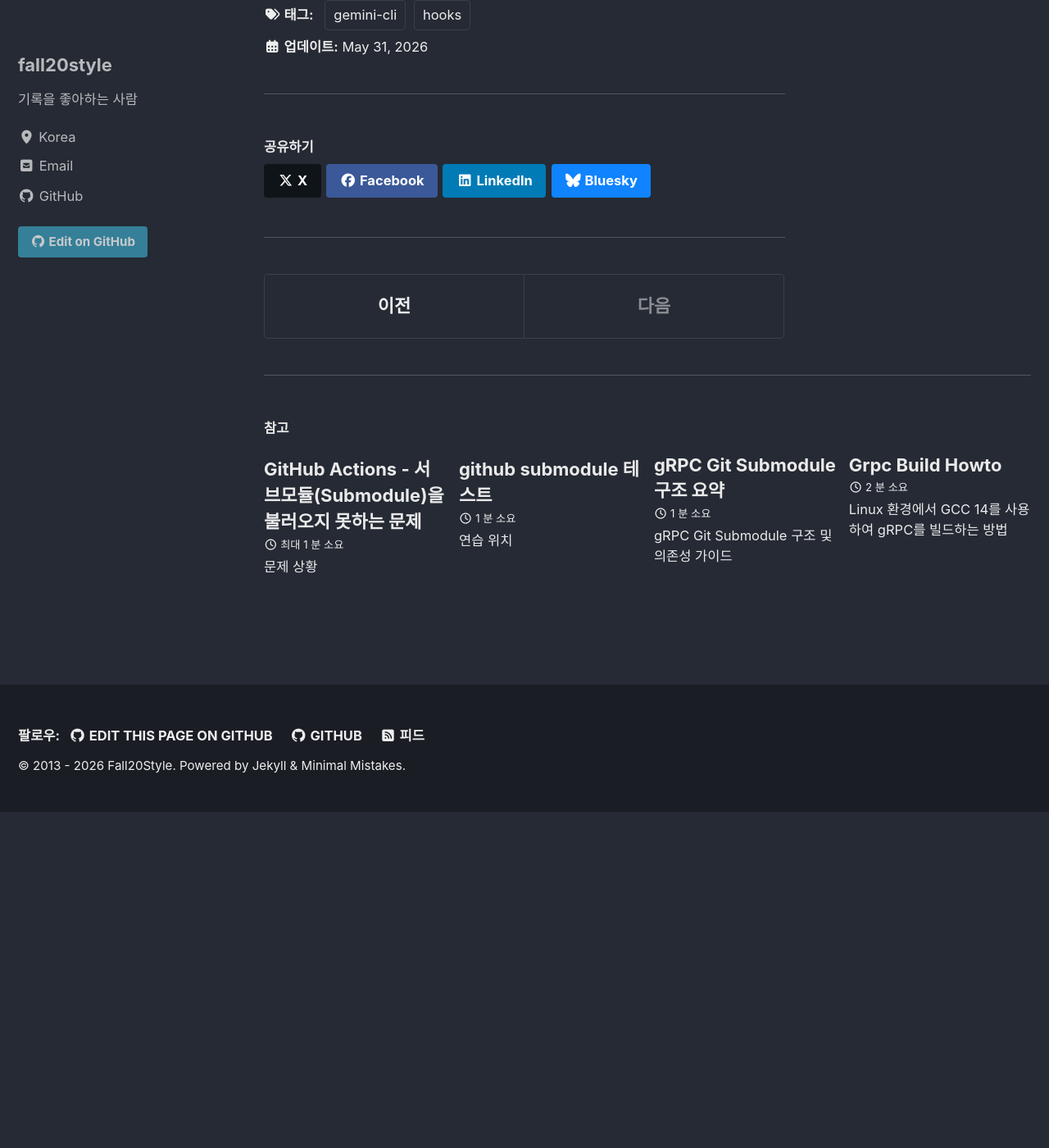
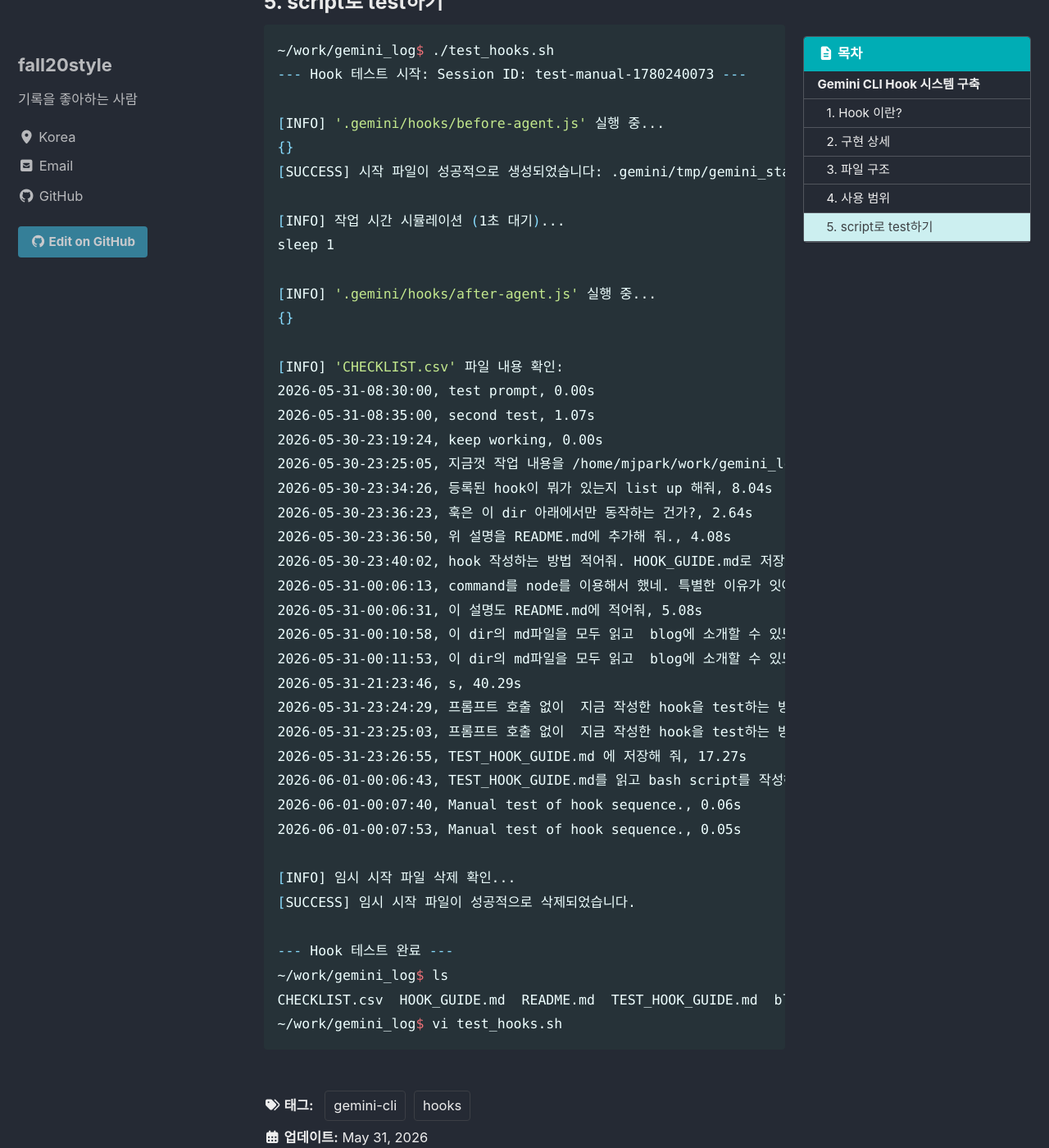
Before and after one commit to fall20style/fall20style.github.io, a Jekyll site: the page built from _posts/2026-05-31-gemini-hook-test.md, in a window 1280 px wide and 1400 px high, scrolled down 3633 px. Shown: the whole window at 82% size. Built offline with Jekyll 4.4.1, drawn with Linux system fonts in a browser that asks for light colours; cached includes are drawn as plain includes; before the commit the page ends 4623 px from its top, so only the background shows below that.

Commit message:
Update 2026-05-31-gemini-hook-test.md

````diff
--- a/_posts/2026-05-31-gemini-hook-test.md
+++ b/_posts/2026-05-31-gemini-hook-test.md
@@ -102,3 +102,49 @@ Gemini CLI의 Hook은 특정 이벤트(예: `BeforeAgent`, `AfterAgent`)가 발
 ### 4. 사용 범위
 
 현재 설정한 Hook은 `.gemini/settings.json` 파일이 위치한 `/home/mjpark/work/gemini_log/` 프로젝트 디렉토리 및 그 하위 경로에서만 동작. 이는 Gemini CLI가 해당 프로젝트의 설정을 우선적으로 사용하기 때문. 다른 디렉토리에서 Gemini CLI를 실행할 경우, 이 Hook들은 자동으로 실행되지 않음.
+
+### 5. script로 test하기
+
+```bash
+~/work/gemini_log$ ./test_hooks.sh
+--- Hook 테스트 시작: Session ID: test-manual-1780240073 ---
+
+[INFO] '.gemini/hooks/before-agent.js' 실행 중...
+{}
+[SUCCESS] 시작 파일이 성공적으로 생성되었습니다: .gemini/tmp/gemini_start_test-manual-1780240073.txt
+
+[INFO] 작업 시간 시뮬레이션 (1초 대기)...
+sleep 1
+
+[INFO] '.gemini/hooks/after-agent.js' 실행 중...
+{}
+
+[INFO] 'CHECKLIST.csv' 파일 내용 확인:
+2026-05-31-08:30:00, test prompt, 0.00s
+2026-05-31-08:35:00, second test, 1.07s
+2026-05-30-23:19:24, keep working, 0.00s
+2026-05-30-23:25:05, 지금껏 작업 내용을 /home/mjpark/work/gemini_log에 README.md, 20.97s
+2026-05-30-23:34:26, 등록된 hook이 뭐가 있는지 list up 해줘, 8.04s
+2026-05-30-23:36:23, 훅은 이 dir 아래에서만 동작하는 건가?, 2.64s
+2026-05-30-23:36:50, 위 설명을 README.md에 추가해 줘., 4.08s
+2026-05-30-23:40:02, hook 작성하는 방법 적어줘. HOOK_GUIDE.md로 저장, 7.14s
+2026-05-31-00:06:13, command를 node를 이용해서 했네. 특별한 이유가 잇어?, 5.20s
+2026-05-31-00:06:31, 이 설명도 README.md에 적어줘, 5.08s
+2026-05-31-00:10:58, 이 dir의 md파일을 모두 읽고  blog에 소개할 수 있도록 post를 작성해 줘. /, 15.25s
+2026-05-31-00:11:53, 이 dir의 md파일을 모두 읽고  blog에 소개할 수 있도록 post를 작성해 줘., 36.03s
+2026-05-31-21:23:46, s, 40.29s
+2026-05-31-23:24:29, 프롬프트 호출 없이  지금 작성한 hook을 test하는 방법을 md파일로 작성해 줘, 19.00s
+2026-05-31-23:25:03, 프롬프트 호출 없이  지금 작성한 hook을 test하는 방법을 md파일로 작성해 줘, 14.73s
+2026-05-31-23:26:55, TEST_HOOK_GUIDE.md 에 저장해 줘, 17.27s
+2026-06-01-00:06:43, TEST_HOOK_GUIDE.md를 읽고 bash script를 작성해 줘, 15.33s
+2026-06-01-00:07:40, Manual test of hook sequence., 0.06s
+2026-06-01-00:07:53, Manual test of hook sequence., 0.05s
+
+[INFO] 임시 시작 파일 삭제 확인...
+[SUCCESS] 임시 시작 파일이 성공적으로 삭제되었습니다.
+
+--- Hook 테스트 완료 ---
+~/work/gemini_log$ ls
+CHECKLIST.csv  HOOK_GUIDE.md  README.md  TEST_HOOK_GUIDE.md  blog_post_about_hooks.md  test_hooks.sh
+~/work/gemini_log$ vi test_hooks.sh
+```
````
